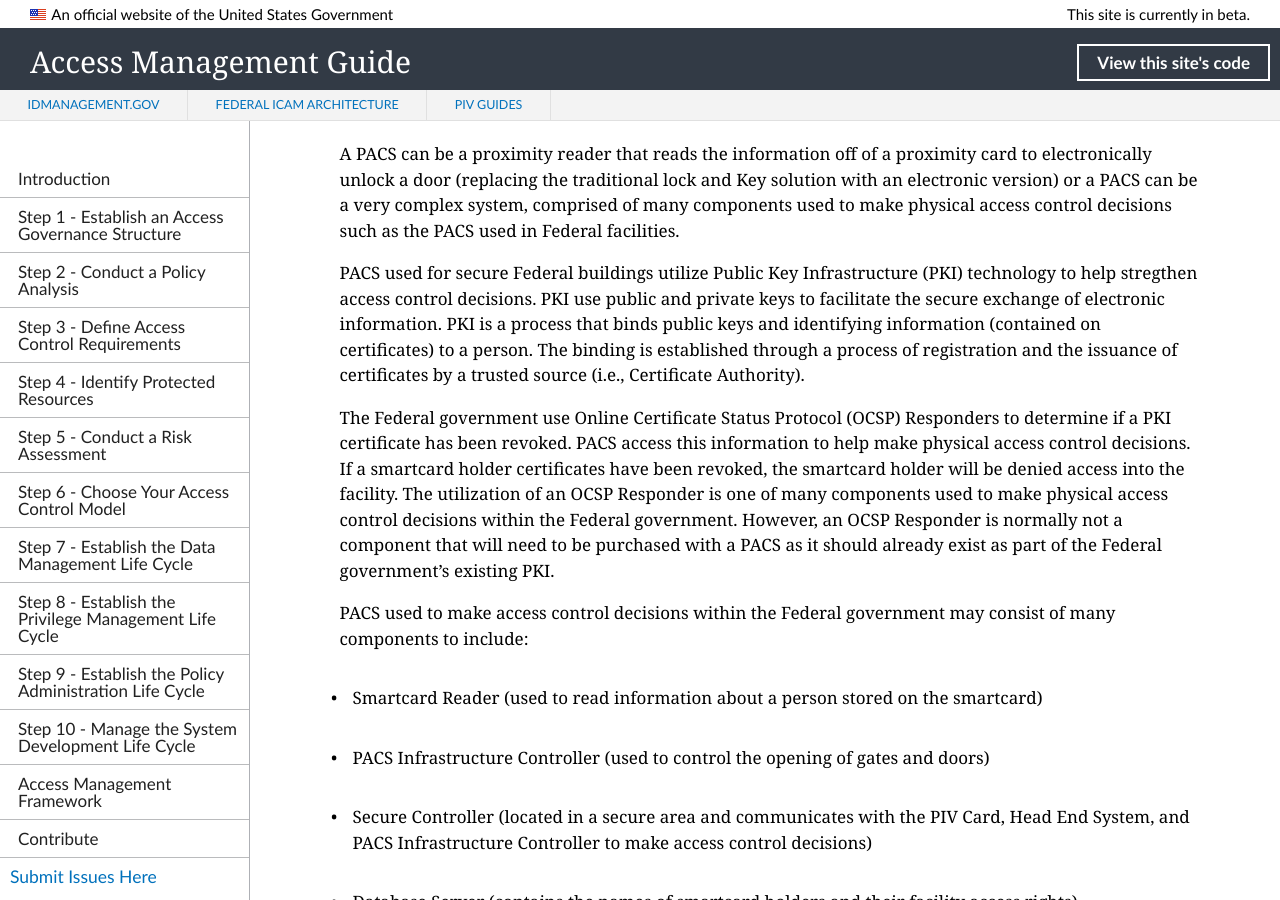
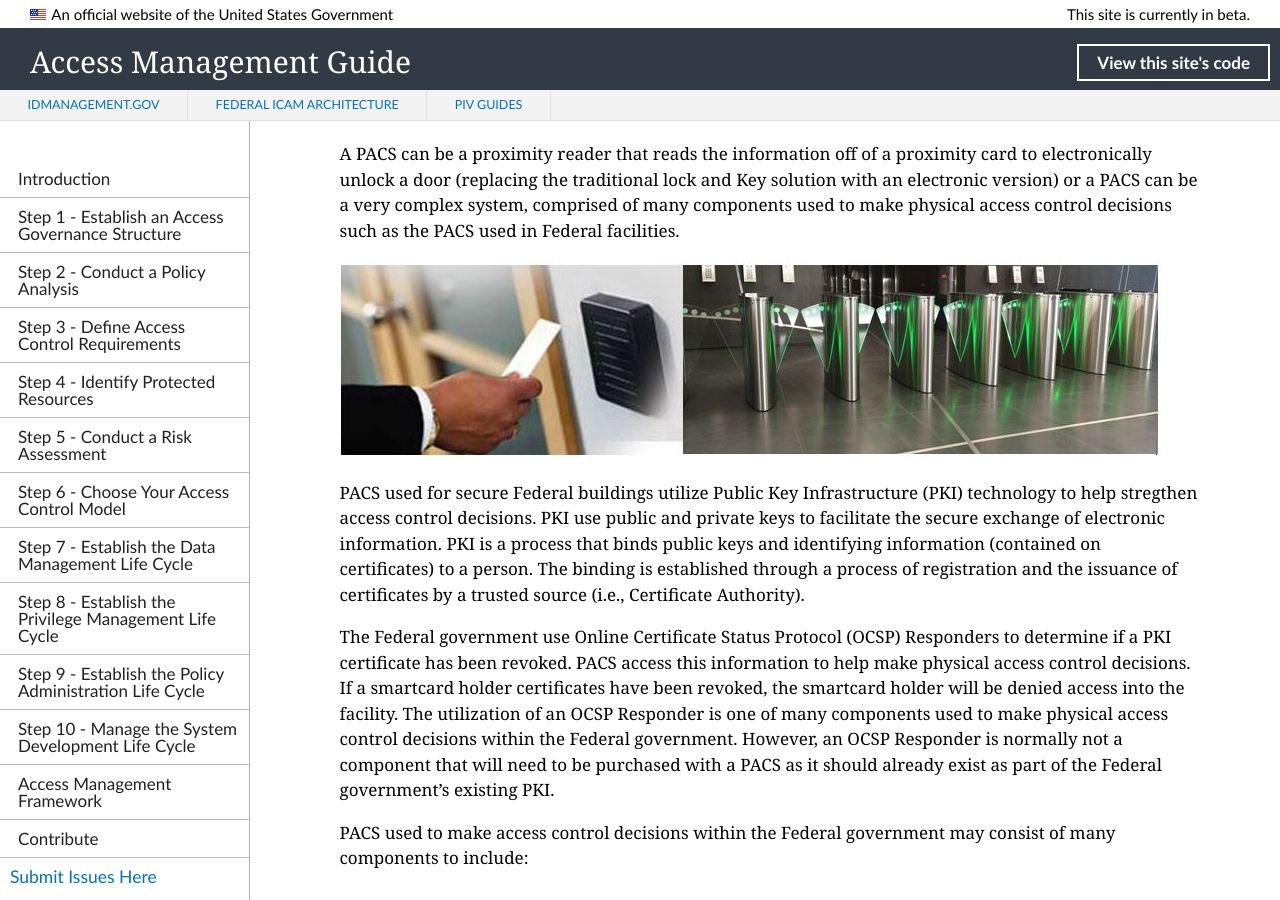
Before and after one commit to GSA/ficam-access, a Jekyll site: the page built from pages/PACS-guide.md, in a window 1280 px wide and 900 px high, scrolled down 1588 px. Built offline with Jekyll 4.4.1, drawn with Linux system fonts in a browser that asks for light colours; nearby versions of some CDN libraries.

Commit message:
Update PACS-guide.md

```diff
--- a/pages/PACS-guide.md
+++ b/pages/PACS-guide.md
@@ -32,6 +32,8 @@ The most recognizable physical access control method and the one synonymous with
 As technology advanced and matured, PACS have become a critical component in the Federal government’s quest to provide better physical access control.  PACS are a reliable way to provide an additional layer of security to enhance traditional physical access control methods (e.g., security guards, fences etc.), and in some instances, replace traditional methods entirely. PACS can be used to protect the outer perimeter such as entry and exit points to a building or they can be used for interior access control to a room.
 
 A PACS can be a proximity reader that reads the information off of a proximity card to electronically unlock a door (replacing the traditional lock and Key solution with an electronic version) or a PACS can be a very complex system, comprised of many components used to make physical access control decisions such as the PACS used in Federal facilities.
+
+![Alt Proximity_Reader_And_PACS](../img/Proximity_Reader_And_PACS.JPG)
 
 PACS used for secure Federal buildings utilize Public Key Infrastructure (PKI) technology to help stregthen access control decisions.  PKI use public and private keys to facilitate the secure exchange of electronic information.  PKI is a process that binds public keys and identifying information (contained on certificates) to a person.  The binding is established through a process of registration and the issuance of certificates by a trusted source (i.e., Certificate Authority).
 
```
